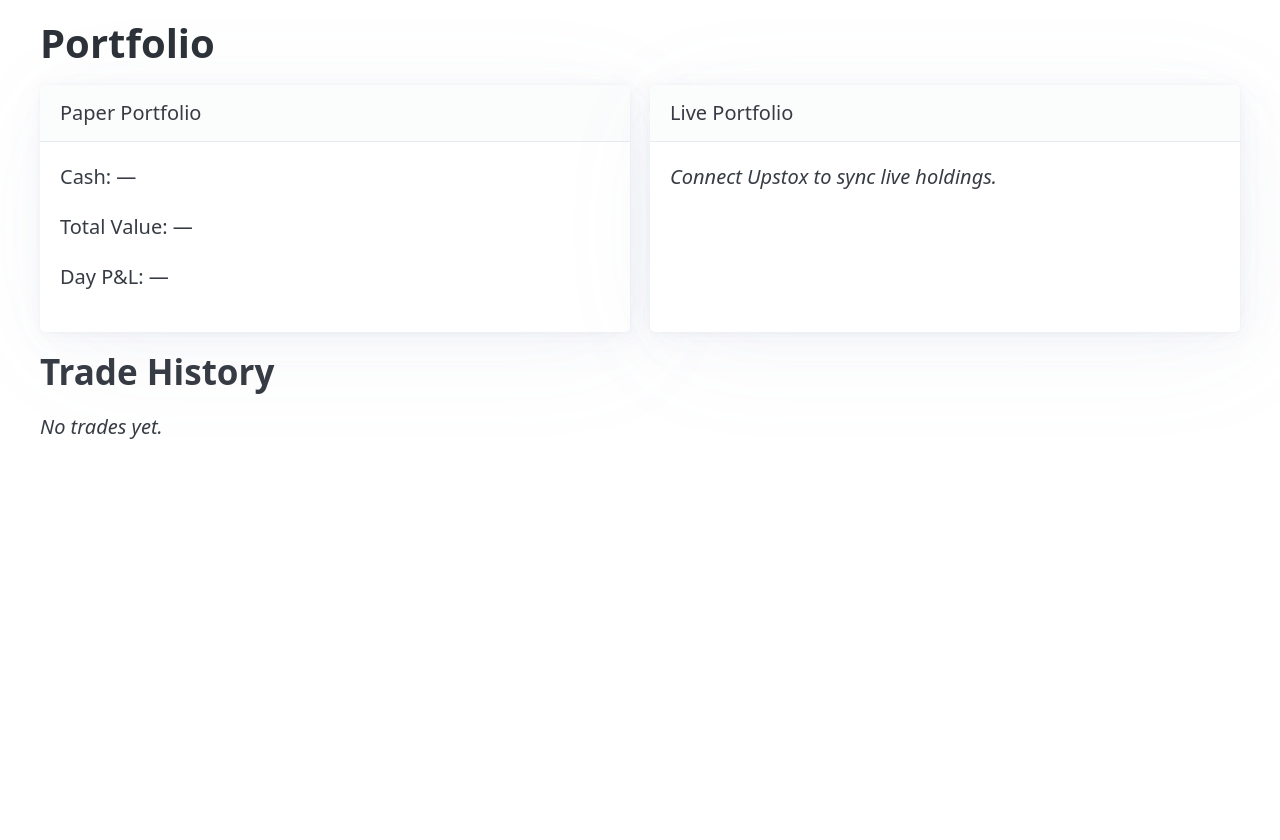
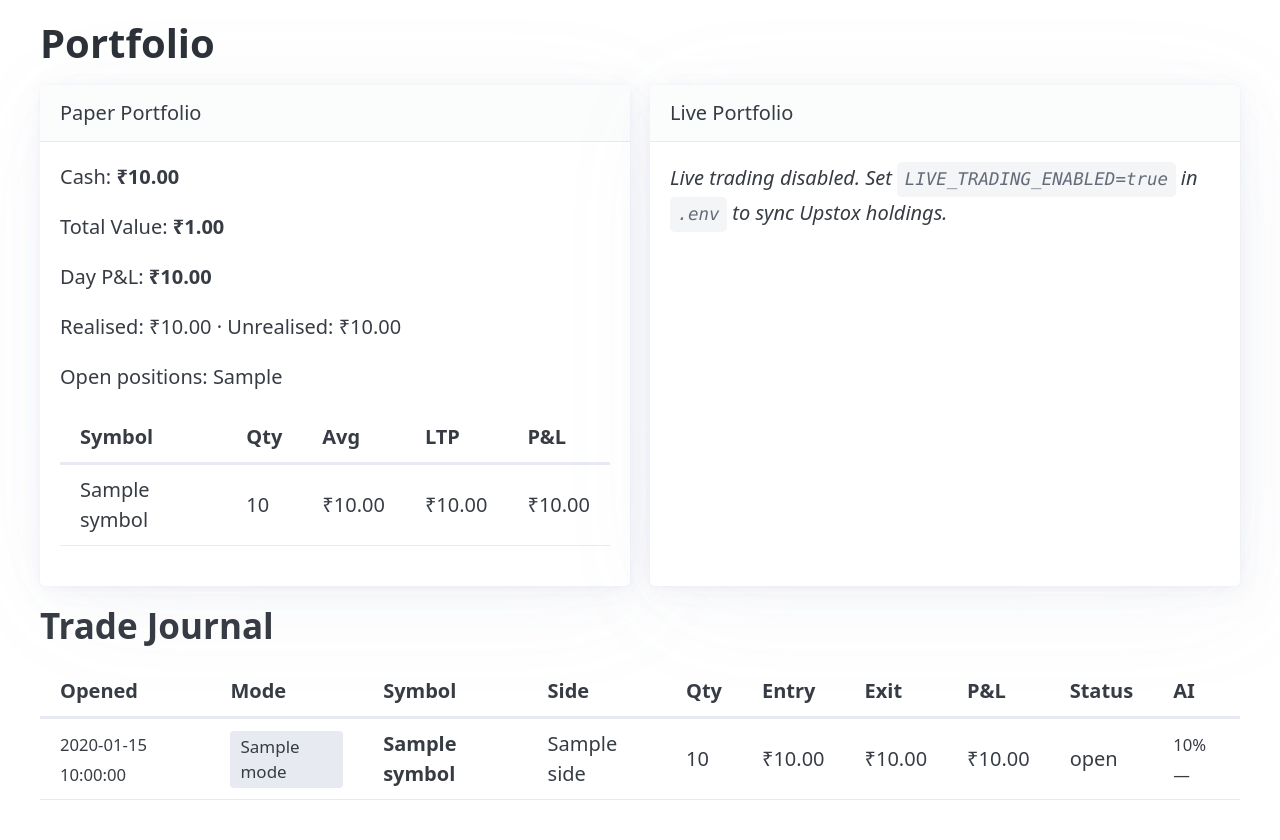
Before and after one commit to calm-panda/LM-Trader, a FastAPI app: template app/templates/portfolio.html in a window 1280 px wide. Shown: the part 79-919 px from the top of the page. Before the commit the page ends 518 px from the top, so only its background shows below. Run offline with FastAPI, Linux system fonts and the light colour scheme; the template is opened without the code that fills it: most values are stand-ins (such as "Sample title", 1, 10 or a date in 2020); some libraries are stand-ins or nearby versions.

Commit message:
Wire portfolio page to paper snapshot, live holdings, and journal.
Show paper P&L, Upstox positions/holdings when live is enabled, and trade history linked to AI signal reasoning.

Co-authored-by: Cursor <cursoragent@cursor.com>

```diff
--- a/app/templates/portfolio.html
+++ b/app/templates/portfolio.html
@@ -6,16 +6,128 @@
 <div class="grid">
   <article>
     <header>Paper Portfolio</header>
-    <p>Cash: —</p>
-    <p>Total Value: —</p>
-    <p>Day P&amp;L: —</p>
+    <p>Cash: <strong>₹{{ "%.2f"|format(paper.cash) }}</strong></p>
+    <p>Total Value: <strong>₹{{ "%.2f"|format(paper.total_value) }}</strong></p>
+    <p>Day P&amp;L: <strong>₹{{ "%.2f"|format(paper.day_pnl) }}</strong></p>
+    <p>Realised: ₹{{ "%.2f"|format(paper.realised_pnl) }} · Unrealised: ₹{{ "%.2f"|format(paper.unrealised_pnl) }}</p>
+    <p>Open positions: {{ paper.open_positions }}</p>
+    {% if paper.positions %}
+    <table>
+      <thead>
+        <tr><th>Symbol</th><th>Qty</th><th>Avg</th><th>LTP</th><th>P&amp;L</th></tr>
+      </thead>
+      <tbody>
+        {% for p in paper.positions %}
+        <tr>
+          <td>{{ p.symbol }}</td>
+          <td>{{ p.qty }}</td>
+          <td>₹{{ "%.2f"|format(p.avg_price) }}</td>
+          <td>₹{{ "%.2f"|format(p.ltp) }}</td>
+          <td>₹{{ "%.2f"|format(p.pnl) }}</td>
+        </tr>
+        {% endfor %}
+      </tbody>
+    </table>
+    {% endif %}
   </article>
+
   <article>
     <header>Live Portfolio</header>
-    <p><em>Connect Upstox to sync live holdings.</em></p>
+    {% if not live.enabled %}
+      <p><em>Live trading disabled. Set <code>LIVE_TRADING_ENABLED=true</code> in <code>.env</code> to sync Upstox holdings.</em></p>
+    {% elif live.error %}
+      <p class="badge warning">{{ live.error }}</p>
+    {% else %}
+      <p>Available cash: <strong>₹{{ "%.2f"|format(live.funds or 0) }}</strong></p>
+
+      <h3>Positions</h3>
+      {% if live.positions %}
+      <table>
+        <thead>
+          <tr><th>Symbol</th><th>Qty</th><th>Avg</th><th>LTP</th><th>P&amp;L</th></tr>
+        </thead>
+        <tbody>
+          {% for p in live.positions %}
+          <tr>
+            <td>{{ p.trading_symbol or p.tradingsymbol or p.instrument_token }}</td>
+            <td>{{ p.quantity or p.net_quantity }}</td>
+            <td>₹{{ p.average_price or p.buy_price or '—' }}</td>
+            <td>₹{{ p.last_price or p.ltp or '—' }}</td>
+            <td>₹{{ p.pnl or p.unrealised or '—' }}</td>
+          </tr>
+          {% endfor %}
+        </tbody>
+      </table>
+      {% else %}
+      <p><em>No open live positions.</em></p>
+      {% endif %}
+
+      <h3>Holdings</h3>
+      {% if live.holdings %}
+      <table>
+        <thead>
+          <tr><th>Symbol</th><th>Qty</th><th>Avg</th><th>LTP</th><th>P&amp;L</th></tr>
+        </thead>
+        <tbody>
+          {% for h in live.holdings %}
+          <tr>
+            <td>{{ h.trading_symbol or h.tradingsymbol or h.isin }}</td>
+            <td>{{ h.quantity }}</td>
+            <td>₹{{ h.average_price or '—' }}</td>
+            <td>₹{{ h.last_price or h.ltp or '—' }}</td>
+            <td>₹{{ h.pnl or '—' }}</td>
+          </tr>
+          {% endfor %}
+        </tbody>
+      </table>
+      {% else %}
+      <p><em>No holdings.</em></p>
+      {% endif %}
+    {% endif %}
   </article>
 </div>
 
-<h2>Trade History</h2>
+<h2>Trade Journal</h2>
+{% if journal %}
+<table>
+  <thead>
+    <tr>
+      <th>Opened</th>
+      <th>Mode</th>
+      <th>Symbol</th>
+      <th>Side</th>
+      <th>Qty</th>
+      <th>Entry</th>
+      <th>Exit</th>
+      <th>P&amp;L</th>
+      <th>Status</th>
+      <th>AI</th>
+    </tr>
+  </thead>
+  <tbody>
+    {% for t in journal %}
+    <tr>
+      <td><small>{{ t.opened_at }}</small></td>
+      <td><span class="badge">{{ t.mode }}</span></td>
+      <td><strong>{{ t.symbol }}</strong></td>
+      <td>{{ t.side }}</td>
+      <td>{{ t.quantity }}</td>
+      <td>₹{{ "%.2f"|format(t.entry_price) }}</td>
+      <td>{% if t.exit_price %}₹{{ "%.2f"|format(t.exit_price) }}{% else %}—{% endif %}</td>
+      <td>{% if t.pnl is not none %}₹{{ "%.2f"|format(t.pnl) }}{% else %}—{% endif %}</td>
+      <td>{{ t.status }}</td>
+      <td>
+        {% if t.signal_confidence is not none %}
+        <small>{{ "%.0f"|format(t.signal_confidence * 100) }}% — {{ (t.signal_reasoning or '')[:80] }}{% if t.signal_reasoning and t.signal_reasoning|length > 80 %}…{% endif %}</small>
+        {% else %}
+        —
+        {% endif %}
+      </td>
+    </tr>
+    {% endfor %}
+  </tbody>
+</table>
+{% else %}
 <p><em>No trades yet.</em></p>
+{% endif %}
 {% endblock %}
```
Also changed, not shown: app/routers/portfolio.py (+89 -3 lines).
